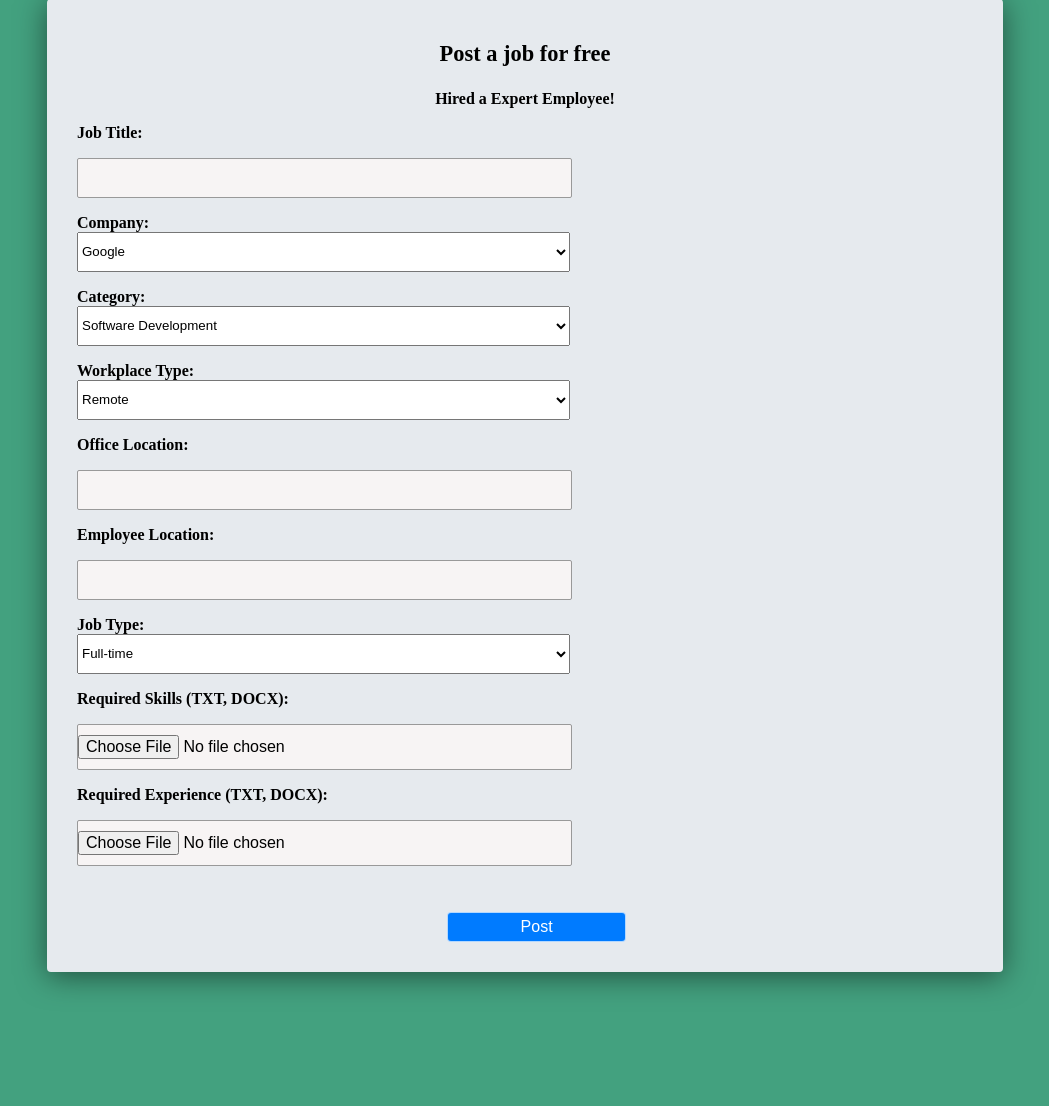
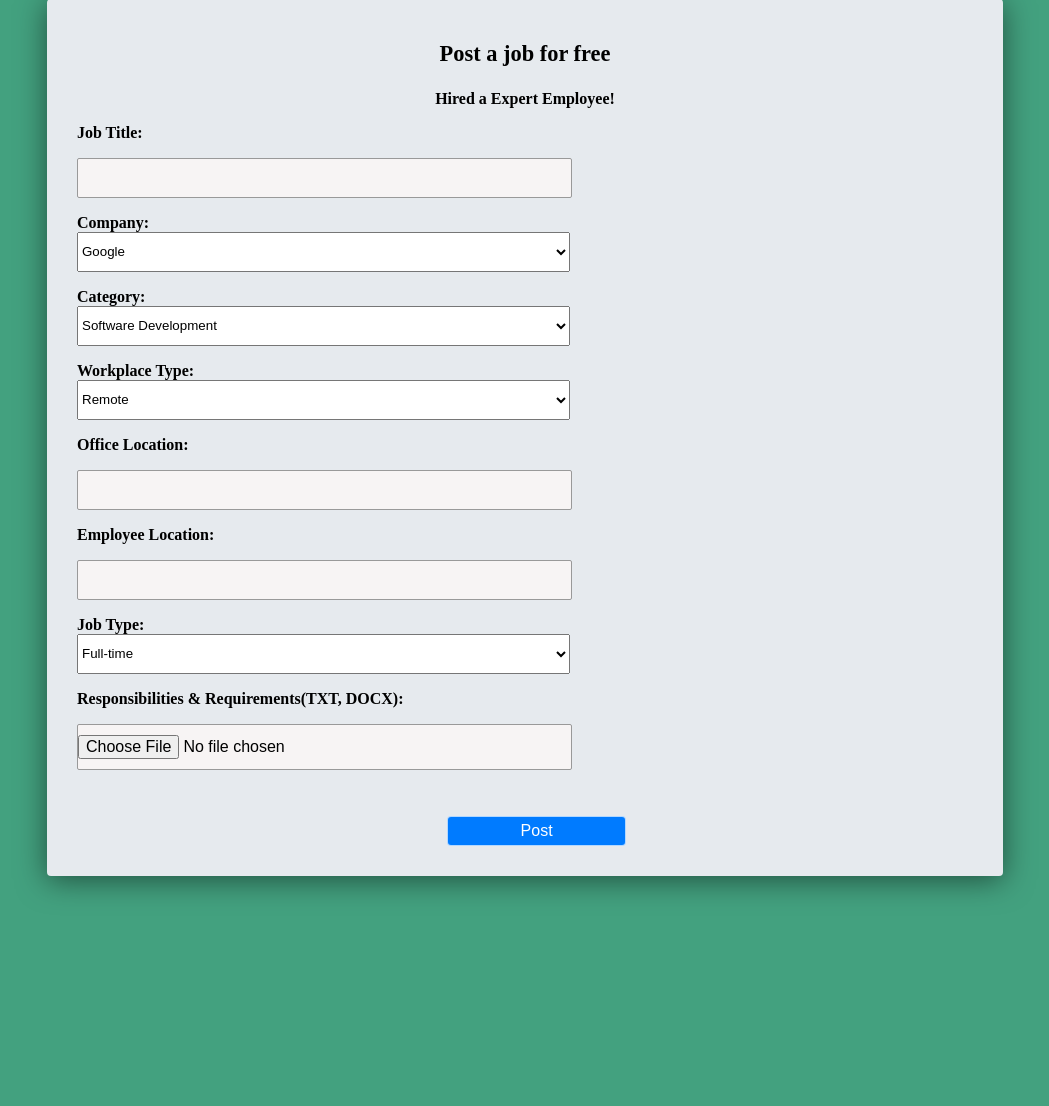
Before and after one commit to BKR70/CHP, a PHP site: page /JobPost/jobpost.php in a window 1280 px wide. Shown: the part 117-1223 px from the top of the page, without its empty margins (143-1192 px from the left). Run offline with PHP 8.4, Linux system fonts and the light colour scheme; the visitor is signed in with stand-in values (Sample User, id 1).

Commit message:
File updated and optimized

```diff
--- a/JobPost/jobpost.php
+++ b/JobPost/jobpost.php
@@ -5,10 +5,12 @@
 				else { ?>
 						<script type="text/javascript">
 							alert("Plz first login as Employer!");
+
 							<?php
 								session_unset();
 								session_destroy();
 							?>
+
 							window.location.href = "../login.html";
 						</script>
 				<?php }
@@ -121,12 +123,8 @@
 				</select>
 			  </div>
 			  <div class="input-group">
-					<p><strong><label for="skills">Required Skills (TXT, DOCX): </label></strong></p>
+					<p><strong><label for="skills">Responsibilities & Requirements(TXT, DOCX): </label></strong></p>
 					<input type="file" name="skills" id="skills" accept=".txt,.docx" required />
-			  </div>
-			  <div class="input-group">
-					<p><strong><label for="Experience">Required Experience (TXT, DOCX): </label></strong></p>
-					<input type="file" name="Experience" id="Experience" accept=".txt,.docx" required />
 			  </div>
 
 			  <button type="submit" class="vvv">Post</button>
```
Also changed, not shown: JobPost/jobposte.php (+3 -6 lines), 5 other files.
